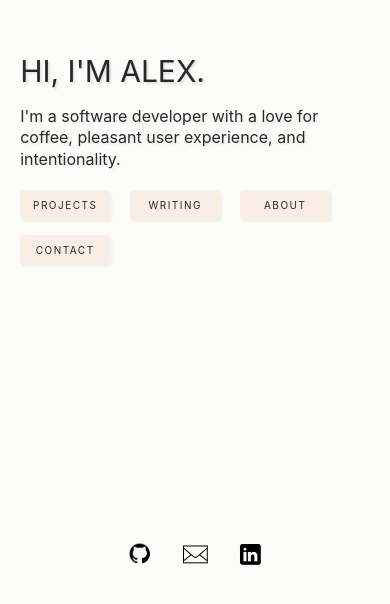
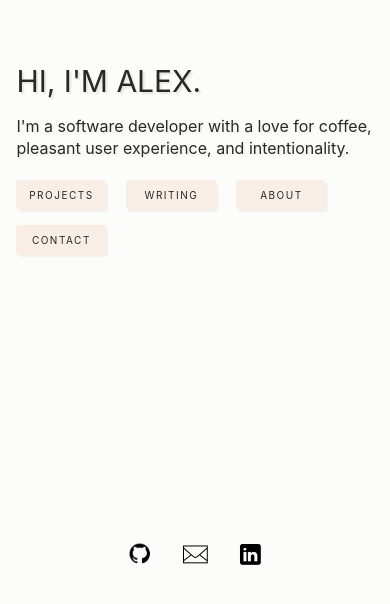
Before and after one commit to Alex-AK/portfolio_v2, a React (Create React App) app: page / in a window 390 px wide. Shown: the part 224-828 px from the top of the page. Built offline with nearby package versions, Linux system fonts and the light colour scheme.

Commit message:
Adjust footer responsiveness

```diff
--- a/src/components/Landing/index.jsx
+++ b/src/components/Landing/index.jsx
@@ -40,12 +40,12 @@
   position: relative;
   margin: 0 auto;
 
-  @media (max-height: 1000px) {
+  @media (min-height: 450px) {
     margin-bottom: -60px;
   }
 
   @media (max-width: 800px) {
-    margin: 0 4%;
+    margin: 0 3%;
   }
 
   h3 {
```
